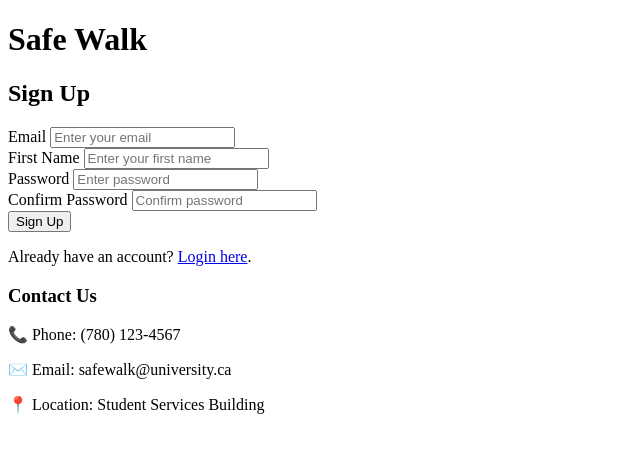
After one commit to SirOrangePeel/OpBlock, a Flask app: page /sign-up in a window 1280 px wide. The commit adds this page. Shown: the top 453 px of the page, without its empty margins (0-640 px from the left). Run offline with Flask 3, Linux system fonts and the light colour scheme.

Commit message:
All of my current code, need to work on admin sign up

```diff
--- a/website/auth.py
+++ b/website/auth.py
@@ -1,6 +1,7 @@
 from flask import Blueprint, render_template, request, flash, redirect, url_for
 from werkzeug.security import generate_password_hash, check_password_hash
 from . import db   ##means from __init__.py import db
+from .models import Admin
 from flask_login import login_user, login_required, logout_user, current_user
 
 
@@ -18,7 +19,7 @@ def login():
             if check_password_hash(user.password, password): #Check the password against the hashed password
                 flash('Logged in successfully!', category='success') #Message
                 login_user(user, remember=True) #Use the flask_login functions to set the current user
-                return redirect(url_for('views.home')) #Redirect back to home
+                return redirect(url_for('admin.dashboard')) #Redirect back to home
             else:
                 flash('Incorrect password, try again.', category='error') #If password is wrong error message
         else:
@@ -42,7 +43,7 @@ def sign_up():
         password1 = request.form.get('password1')
         password2 = request.form.get('password2')
 
-        user = User.query.filter_by(email=email).first()
+        user = Admin.query.filter_by(email=email).first()
         if user:
             flash('Email already exists.', category='error')
         elif len(email) < 4:
@@ -54,11 +55,11 @@ def sign_up():
         elif len(password1) < 7:
             flash('Password must be at least 7 characters.', category='error')
         else:
-            new_user = User(email=email, first_name=first_name, password=generate_password_hash(password1)) #Hash users password
+            new_user = Admin(email=email, first_name=first_name, password=generate_password_hash(password1)) #Hash users password
             db.session.add(new_user) #Add the new user to the database
             db.session.commit() #Save
             login_user(new_user, remember=True) #User flask to login new user
             flash('Account created!', category='success') #Message
-            return redirect(url_for('views.home')) #Redirect to home
+            return redirect(url_for('admin.dashboard')) #Redirect to home
 
     return render_template("admin/sign_up.html", user=current_user) #Render sign up page
--- a/website/models.py
+++ b/website/models.py
@@ -29,8 +29,8 @@ class Walker(db.Model):
 class Admin(db.Model):
     id = db.Column(db.Integer, primary_key=True)
     email = db.Column(db.String(150), unique=True)
+    first_name = db.Column(db.String(150))
     password = db.Column(db.String(150))
-    first_name = db.Column(db.String(150))
 
 class Recurring(db.Model):
     id = db.Column(db.Integer, primary_key=True)
--- a/website/templates/admin/login.html
+++ b/website/templates/admin/login.html
@@ -24,5 +24,10 @@
   </div>
   <br />
   <button type="submit" class="btn btn-primary">Login</button>
+
+  <br />
+  Don't have an account?
+    <a class="btn" href="{{ url_for('auth.sign_up') }}">Sign up here</a>
+
 </form>
 {% endblock %}
--- /dev/null
+++ b/website/templates/admin/sign_up.html
@@ -0,0 +1,47 @@
+{% extends "base.html" %}
+
+{% block title %}Sign Up{% endblock %}
+
+{% block content %}
+<div class="auth-container">
+    <h2>Sign Up</h2>
+
+    <!-- Flash messages -->
+    {% with messages = get_flashed_messages(with_categories=true) %}
+        {% if messages %}
+            <div class="flashes">
+                {% for category, message in messages %}
+                    <div class="flash {{ category }}">{{ message }}</div>
+                {% endfor %}
+            </div>
+        {% endif %}
+    {% endwith %}
+
+    <form method="POST" action="{{ url_for('auth.sign_up') }}">
+        <div class="form-group">
+            <label for="email">Email</label>
+            <input type="email" name="email" id="email" required placeholder="Enter your email">
+        </div>
+
+        <div class="form-group">
+            <label for="firstName">First Name</label>
+            <input type="text" name="firstName" id="firstName" required placeholder="Enter your first name">
+        </div>
+
+        <div class="form-group">
+            <label for="password1">Password</label>
+            <input type="password" name="password1" id="password1" required placeholder="Enter password">
+        </div>
+
+        <div class="form-group">
+            <label for="password2">Confirm Password</label>
+            <input type="password" name="password2" id="password2" required placeholder="Confirm password">
+        </div>
+
+        <button type="submit" class="btn">Sign Up</button>
+    </form>
+
+    <p>Already have an account? <a href="{{ url_for('auth.login') }}">Login here</a>.</p>
+</div>
+
+{% endblock %}
```
Also changed, not shown: website/views.py (+0 -52 lines).
